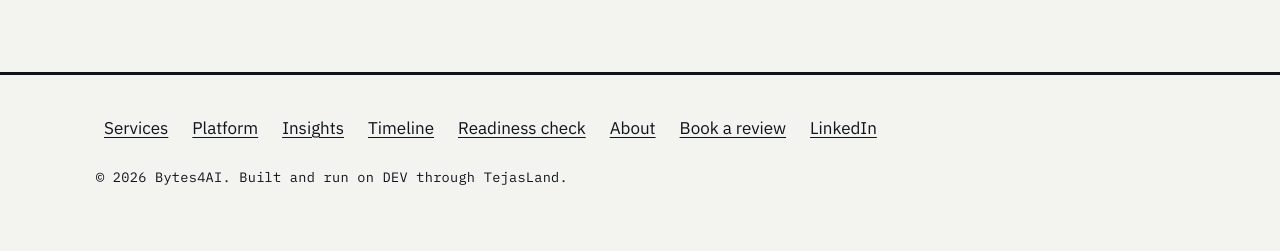
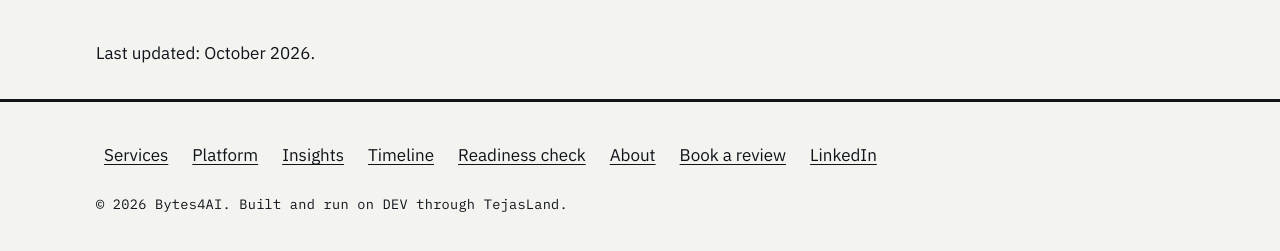
Before and after one commit to Bytes4ai-dev/tj-test-a, an Astro site: page /about in a window 1280 px wide. Shown: the part 795-1046 px from the top of the page. Built offline with nearby package versions, Linux system fonts and the light colour scheme; Astro itself is replaced by a stand-in of ours; no server answers.

Commit message:
TJD-790: add static "Last updated: October 2026." line to About page
Appends one line, <p class="wrap">Last updated: October 2026.</p>,
immediately after <Contact /> and before </Base> in
src/pages/about.astro, so the line appears at the true end of the
About page's own content without touching the shared Base layout.

```diff
--- a/src/pages/about.astro
+++ b/src/pages/about.astro
@@ -14,4 +14,5 @@ import Contact from '../components/Contact.astro';
     <div class="wrap"><AboutBlock heading="h1" /></div>
   </section>
   <Contact />
+  <p class="wrap">Last updated: October 2026.</p>
 </Base>
```
